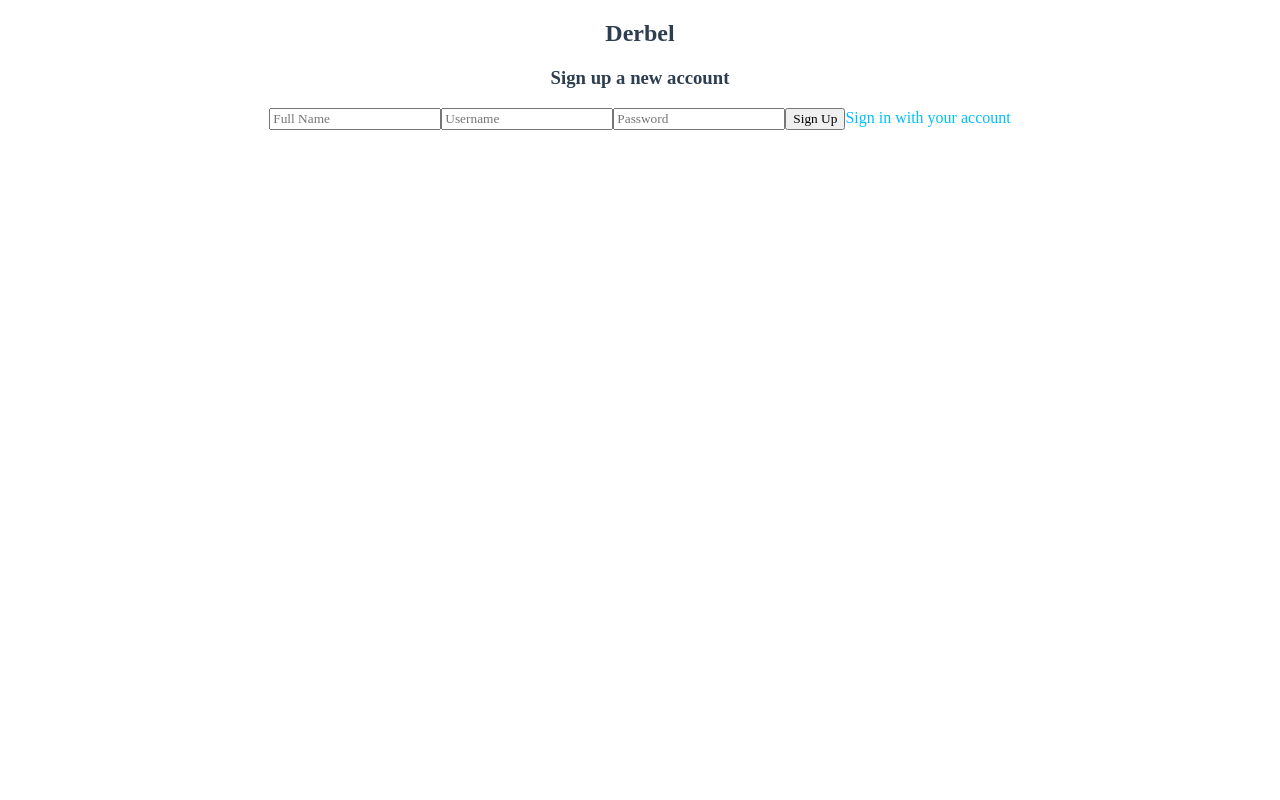
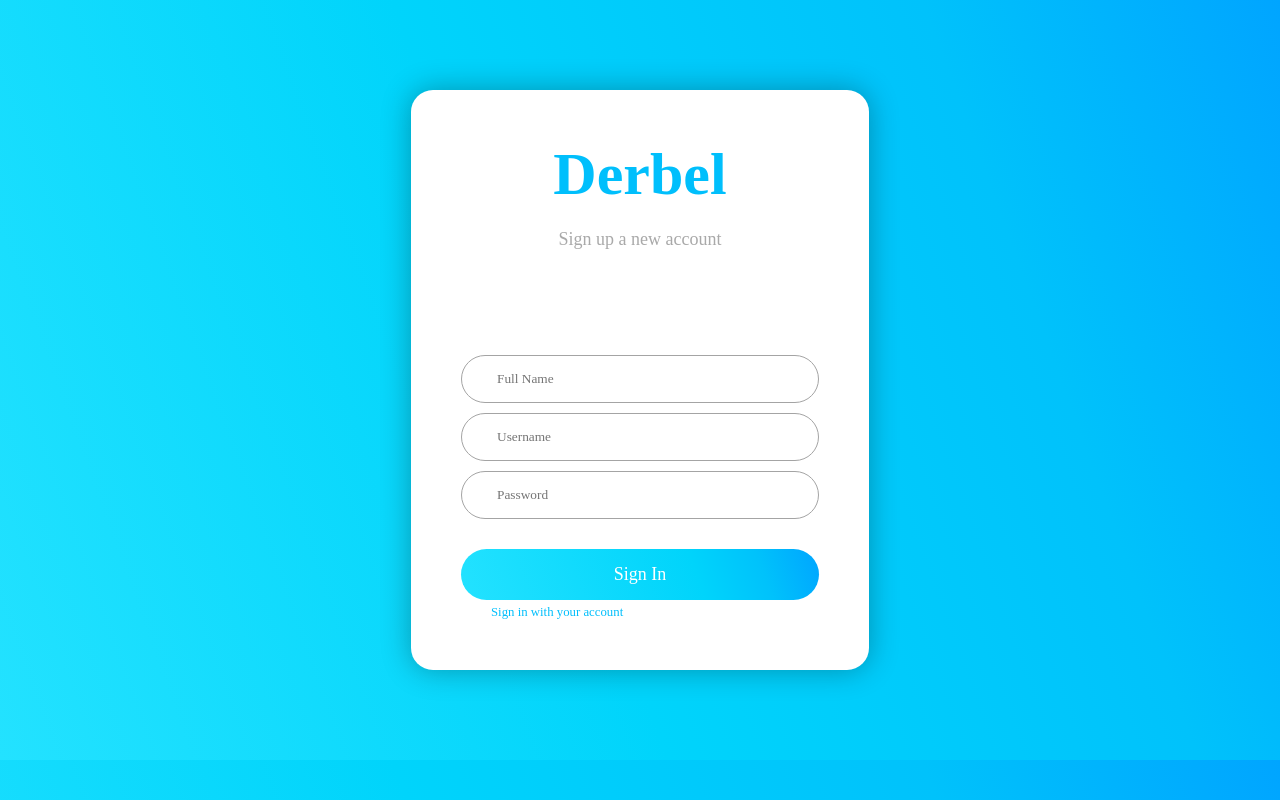
Before and after one commit to mateusmento/derbel-webapp, a Vue app: page /signup in a window 1280 px wide. Built offline with nearby package versions, Linux system fonts and the light colour scheme; no server answers.

Commit message:
Add style to signup view

```diff
--- a/src/views/signup.vue
+++ b/src/views/signup.vue
@@ -1,16 +1,126 @@
 <template>
-	<section class="signin">
+	<section class="container">
 		<header>
 			<h1>Derbel</h1>
-			<h3>Sign up a new account</h3>
+			<h2>Sign up a new account</h2>
 		</header>
 
 		<form>
-			<input type="text" placeholder="Full Name" />
-			<input type="text" placeholder="Username" />
-			<input type="password" placeholder="Password" />
-			<button type="submit">Sign Up</button>
-			<router-link to="/signin">Sign in with your account</router-link>
+			<input class="field" type="text" placeholder="Full Name" />
+			<input class="field" type="text" placeholder="Username" />
+			<input class="field" type="password" placeholder="Password" />
+			<button type="submit">Sign In</button>
+			<small>
+				<router-link to="/signin">Sign in with your account</router-link>
+			</small>
 		</form>
 	</section>
 </template>
+
+<style lang="scss" scoped>
+.container {
+	display: flex;
+	flex-direction: column;
+	justify-content: space-between;
+	align-items: center;
+
+	width: 458px;
+	height: 580px;
+	padding: 50px;
+	margin: 90px auto;
+
+	box-sizing: border-box;
+	max-width: 1000px;
+	border-radius: 22px;
+
+	background: white;
+	box-shadow: 0 0 30px rgba(0, 0, 0, 0.3);
+}
+
+.field {
+	padding: 15px 35px;
+	border-radius: 30px;
+	border: 0.5px solid #a4a4a4;
+	color: #7b7b7b;
+	outline: none;
+	transition: 200ms;
+	&:focus {
+		box-shadow: -2px 2px 4px rgba(0, 0, 0, 0.3);
+	}
+}
+
+button {
+	cursor: pointer;
+	padding: 15px 0;
+	font-size: 18px;
+	border: none;
+	color: white;
+	border-radius: 30px;
+
+	background: rgb(0, 165, 255);
+	background: linear-gradient(
+		250deg,
+		rgba(0, 165, 255, 1) 0%,
+		rgba(0, 194, 251, 1) 17%,
+		rgba(0, 212, 251, 1) 35%,
+		rgba(35, 226, 255, 1) 100%
+	);
+
+	transition: 500ms;
+
+	&:hover {
+		font-weight: bold;
+	}
+}
+
+h2 {
+	margin: 0;
+	color: #a9a9a9;
+	font-family: "Montserrat";
+	font-weight: unset;
+	font-size: 18px;
+}
+
+h1 {
+	margin: 0;
+	margin-bottom: 20px;
+	font-size: 60px;
+	color: #00bffc;
+}
+
+form {
+	display: flex;
+	flex-direction: column;
+	width: 100%;
+	max-width: 400px;
+
+	input {
+		margin-bottom: 10px;
+	}
+
+	button {
+		margin-top: 20px;
+		margin-bottom: 5px;
+	}
+
+	small {
+		align-self: flex-start;
+		font-size: 0.8em;
+		margin-left: 30px;
+	}
+}
+</style>
+
+<style>
+body {
+	background: linear-gradient(
+		250deg,
+		rgba(0, 165, 255, 1) 0%,
+		rgba(0, 194, 251, 1) 23%,
+		rgba(0, 212, 251, 1) 57%,
+		rgba(35, 226, 255, 1) 100%
+	);
+	/* background-position: center; */
+	/* background-size: cover; */
+}
+</style>
```
